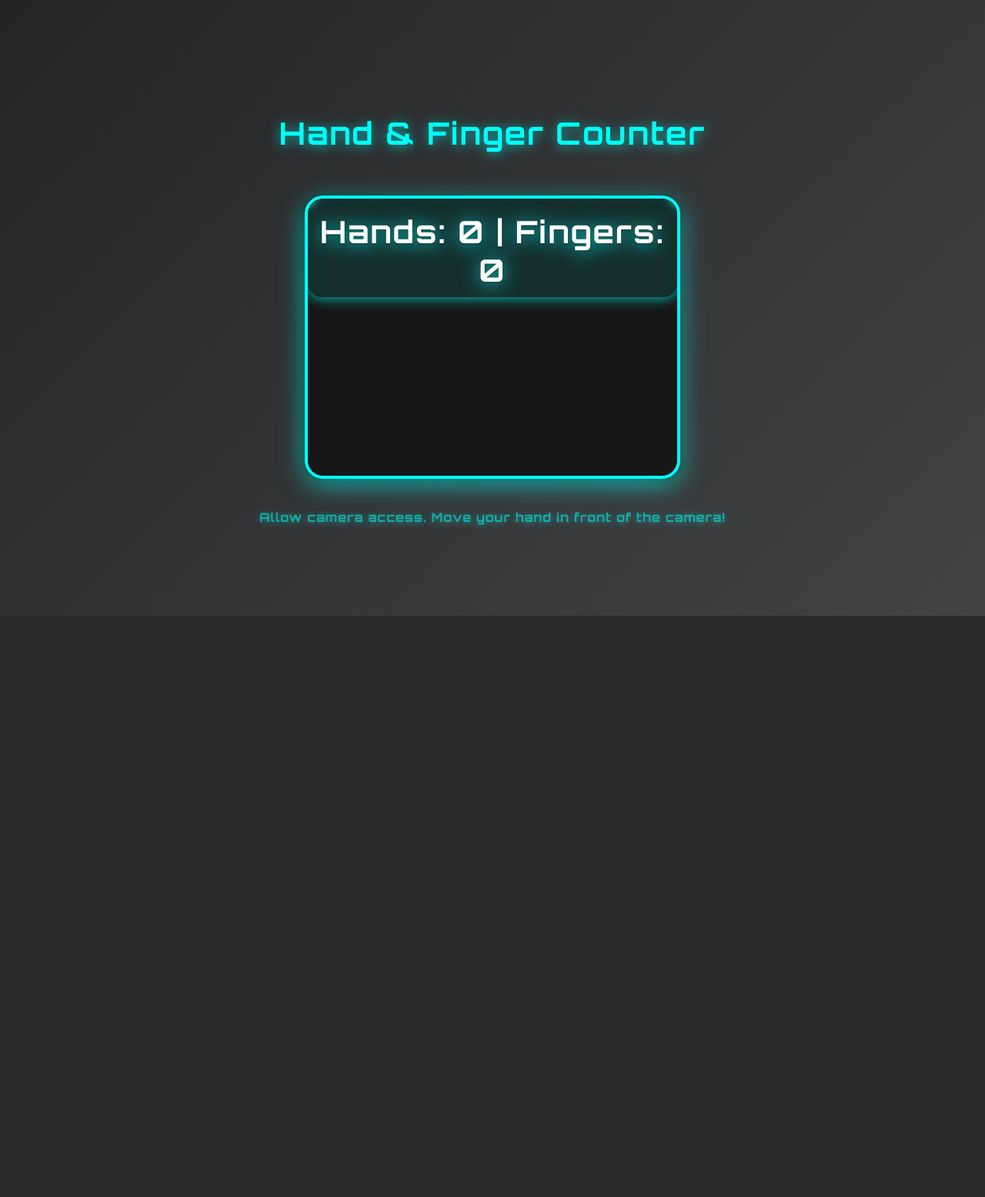
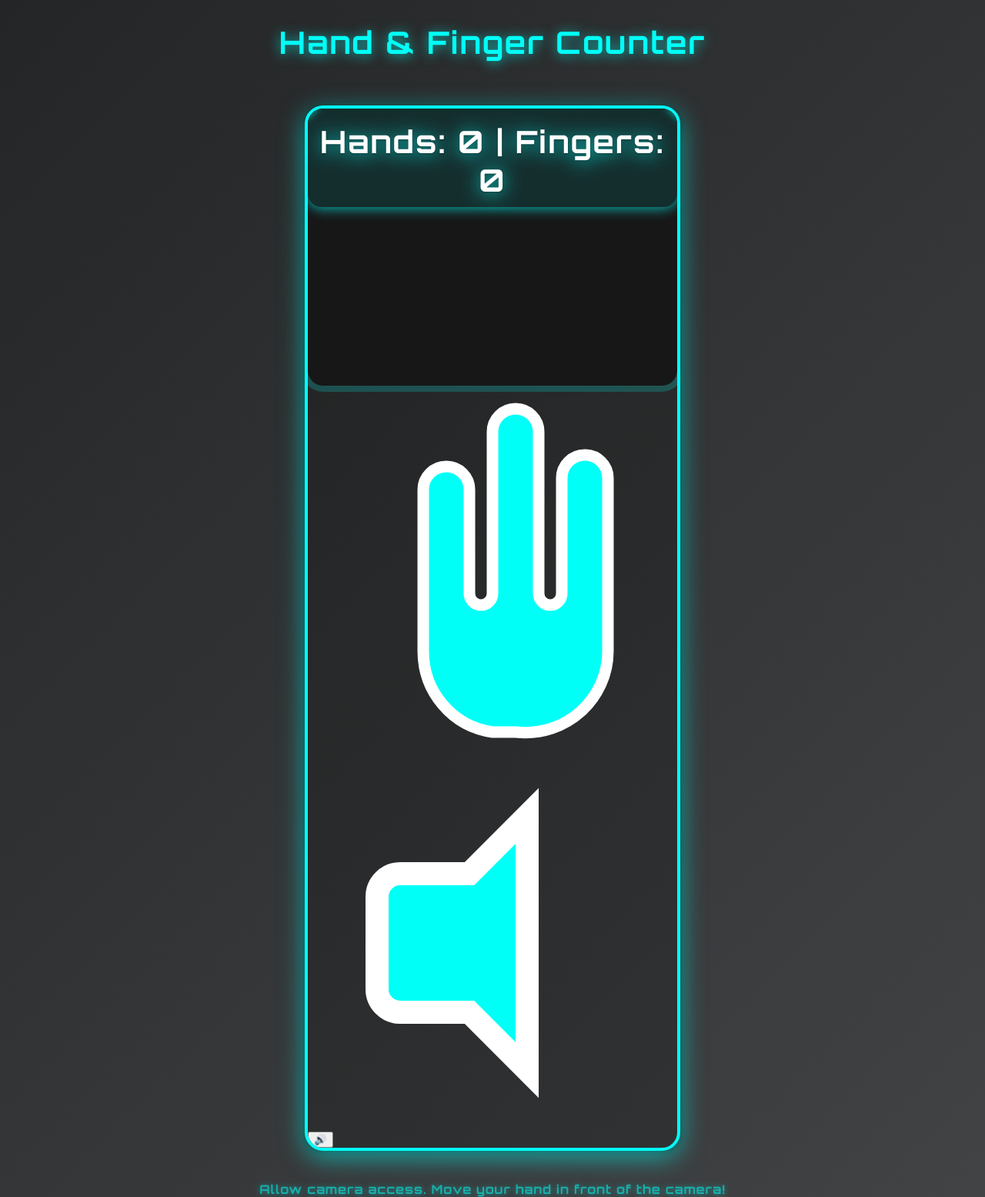
Before and after one commit to devanshg07/Hand-Gesture-Tracking, a Flask app: page / in a window 1280 px wide. Shown: the whole page at 77% size. Before the commit the page ends 800 px from the top, so only its background shows below. Run offline with Flask 3, Linux system fonts and the light colour scheme.

Commit message:
added a more dynamic layout with css and js

```diff
--- a/static/app.js
+++ b/static/app.js
@@ -1,10 +1,16 @@
 const video = document.getElementById('video');
 const counter = document.getElementById('counter');
+const speechIcon = document.getElementById('speech-icon');
+const muteBtn = document.getElementById('mute-btn');
 let lastFingers = null, lastHands = null;
+let isMuted = false;
+let speakingTimeout = null;
 
 // Ask for webcam
 navigator.mediaDevices.getUserMedia({ video: true }).then(stream => {
   video.srcObject = stream;
+}).catch(() => {
+  showToast('Camera access denied. Please allow camera to use this app.');
 });
 
 // Animate counter on change
@@ -12,6 +18,39 @@
   counter.classList.remove('counter-animate');
   void counter.offsetWidth; // trigger reflow
   counter.classList.add('counter-animate');
+}
+
+// Show toast for errors
+function showToast(msg) {
+  let toast = document.createElement('div');
+  toast.textContent = msg;
+  toast.style.position = 'fixed';
+  toast.style.bottom = '30px';
+  toast.style.left = '50%';
+  toast.style.transform = 'translateX(-50%)';
+  toast.style.background = 'rgba(0,0,0,0.8)';
+  toast.style.color = '#fff';
+  toast.style.padding = '16px 32px';
+  toast.style.borderRadius = '12px';
+  toast.style.fontSize = '1.1em';
+  toast.style.zIndex = 1000;
+  toast.style.boxShadow = '0 2px 16px #00fff7aa';
+  document.body.appendChild(toast);
+  setTimeout(() => toast.remove(), 3500);
+}
+
+// Mute/unmute button
+muteBtn.addEventListener('click', () => {
+  isMuted = !isMuted;
+  muteBtn.classList.toggle('muted', isMuted);
+  muteBtn.innerHTML = isMuted ? '🔇' : '🔊';
+});
+
+// Animate speech icon
+function animateSpeechIcon() {
+  speechIcon.classList.add('speaking');
+  clearTimeout(speakingTimeout);
+  speakingTimeout = setTimeout(() => speechIcon.classList.remove('speaking'), 1200);
 }
 
 // Capture and send frame every 500ms
@@ -34,8 +73,8 @@
           if (hands !== lastHands || fingers !== lastFingers) {
             counter.textContent = `Hands: ${hands} | Fingers: ${fingers}`;
             animateCounter();
-            // Speak only if finger count changes
-            if (fingers !== lastFingers) {
+            // Speak only if finger count changes and not muted
+            if (fingers !== lastFingers && !isMuted) {
               window.speechSynthesis.cancel();
               const utter = new SpeechSynthesisUtterance(fingers.toString());
               utter.rate = 1.1;
@@ -43,11 +82,12 @@
               utter.volume = 1;
               utter.lang = 'en-US';
               window.speechSynthesis.speak(utter);
+              animateSpeechIcon();
             }
             lastFingers = fingers;
             lastHands = hands;
           }
-        });
+        }).catch(() => showToast('Lost connection to server.'));
     }, 'image/jpeg');
   }
 }, 500);
--- a/templates/index.html
+++ b/templates/index.html
@@ -7,10 +7,20 @@
   <link rel="stylesheet" href="/static/style.css">
 </head>
 <body>
+  <div class="animated-bg"></div>
   <h1>Hand & Finger Counter</h1>
   <div id="video-container">
     <video id="video" width="480" height="360" autoplay muted playsinline></video>
-    <div id="counter">Hands: 0 | Fingers: 0</div>
+    <div id="counter-card">
+      <svg id="hand-icon" viewBox="0 0 64 64" fill="none" xmlns="http://www.w3.org/2000/svg">
+        <path d="M32 60c-7-1-12-7-12-14V18a4 4 0 1 1 8 0v18a2 2 0 1 0 4 0V8a4 4 0 1 1 8 0v28a2 2 0 1 0 4 0V16a4 4 0 1 1 8 0v30c0 8-7 15-16 14z" fill="#00fff7" stroke="#fff" stroke-width="2"/>
+      </svg>
+      <span id="counter">Hands: 0 | Fingers: 0</span>
+      <svg id="speech-icon" viewBox="0 0 32 32" fill="none" xmlns="http://www.w3.org/2000/svg">
+        <path d="M6 12v8a2 2 0 0 0 2 2h6l5 5V5l-5 5H8a2 2 0 0 0-2 2z" fill="#00fff7" stroke="#fff" stroke-width="2"/>
+      </svg>
+      <button id="mute-btn" title="Mute/unmute speech">🔊</button>
+    </div>
   </div>
   <div class="footer">Allow camera access. Move your hand in front of the camera!</div>
   <script src="/static/app.js"></script>
```
